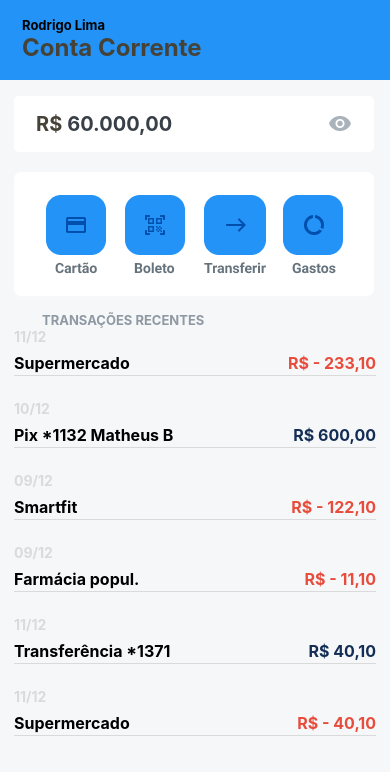
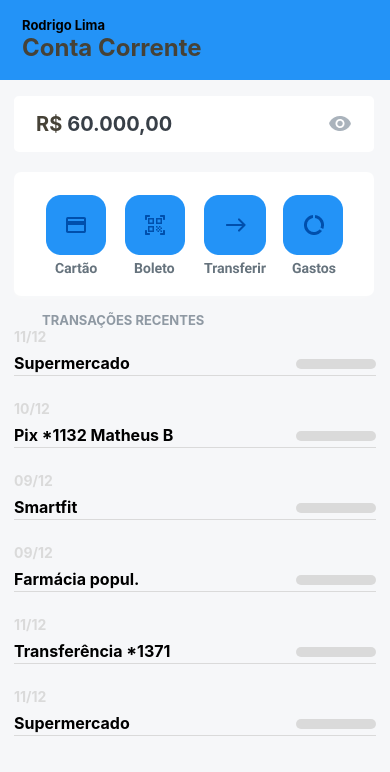
Before and after one commit to zrodrigolimaz/FinanceBank-React-Native, a React Native app: screen / in a window 390 px wide. Shown: the top 772 px of the page. Built offline with nearby package versions, Linux system fonts and the light colour scheme.

Commit message:
mudando estado das movimentações com useState (showValue)

```diff
--- a/src/components/Movements/index.js
+++ b/src/components/Movements/index.js
@@ -1,4 +1,4 @@
-import React from 'react';
+import React, { useState } from 'react';
 import {
     View,
     Text,
@@ -7,53 +7,67 @@ import {
 
 } from 'react-native';
 
-export default function Movements( {data} ) {
+export default function Movements({ data }) {
+    const [showValue, setShowValue] = useState(false)
+
     return (
-   <TouchableOpacity style ={styles.container}>
+        <TouchableOpacity style={styles.container} onPress = {() => setShowValue(!showValue)}>
             <Text style={styles.date}>{data.date}</Text>
 
             <View style={styles.content}>
                 <Text style={styles.label}>{data.label}</Text>
+                {showValue ? (
                     <Text
-           style={data.type ==='receita' ? styles.value : styles.expenses}
+                        style={data.type === 'receita' ? styles.value : styles.expenses}
                     >
-                {data.type === 'receita' ? `R$ ${data.value}` : `R$ - ${data.value}`}</Text>
+                         {data.type === 'receita' ? `R$ ${data.value}` : `R$ - ${data.value}`}
+                        </Text>
+                ): (
+                    <View style={styles.skeleton} ></View>
+                )}
 
             </View>
         </TouchableOpacity>
     );
 }
 
-const styles = StyleSheet.create ({
-    container:{
-        flex:1,
-        marginBottom:24,
-        borderBottomWidth:0.5,
-        borderBottomColor:'#DADADA',
+const styles = StyleSheet.create({
+    container: {
+        flex: 1,
+        marginBottom: 24,
+        borderBottomWidth: 0.5,
+        borderBottomColor: '#DADADA',
     },
     content: {
-        flexDirection:'row',
-        justifyContent:'space-between',
-        marginBottom:2,
-        marginTop:8,
+        flexDirection: 'row',
+        justifyContent: 'space-between',
+        marginBottom: 2,
+        marginTop: 8,
     },
-    date:{
+    date: {
         color: '#DADADA',
         fontWeight: 'bold'
     },
-    label:{
-        fontWeight:'bold',
-        fontSize:16,
+    label: {
+        fontWeight: 'bold',
+        fontSize: 16,
     },
     value: {
-        fontSize:16,
-        color:'#132D54',
-        fontWeight:'bold',
+        fontSize: 16,
+        color: '#132D54',
+        fontWeight: 'bold',
     },
-    expenses:{
-        fontSize:16,
+    expenses: {
+        fontSize: 16,
         color: '#e74c3c',
-        fontWeight:'bold',
+        fontWeight: 'bold',
+    },
+    skeleton:{
+        marginTop:6,
+        width:80,
+        height:10,
+        backgroundColor:'#DADADA',
+        borderRadius:8,
     }
 
 })
--- a/src/pages/Home/index.js
+++ b/src/pages/Home/index.js
@@ -1,4 +1,4 @@
-import React from 'react';
+import React, { useState } from 'react';
 import { View, StyleSheet,Text,FlatList } from 'react-native';
 import Header from '../../components/Header'
 import Accountvalue from '../../components/Accountvalue'
@@ -53,6 +53,9 @@ const list = [
 
 
 const Home = () => {
+  const [showValue, setShowValue] = useState(false)
+
+
   return (
     <View style ={styles.container}>
       <Header name="Rodrigo Lima"></Header>
```
Lines whose indentation alone changed are shown as unchanged.
